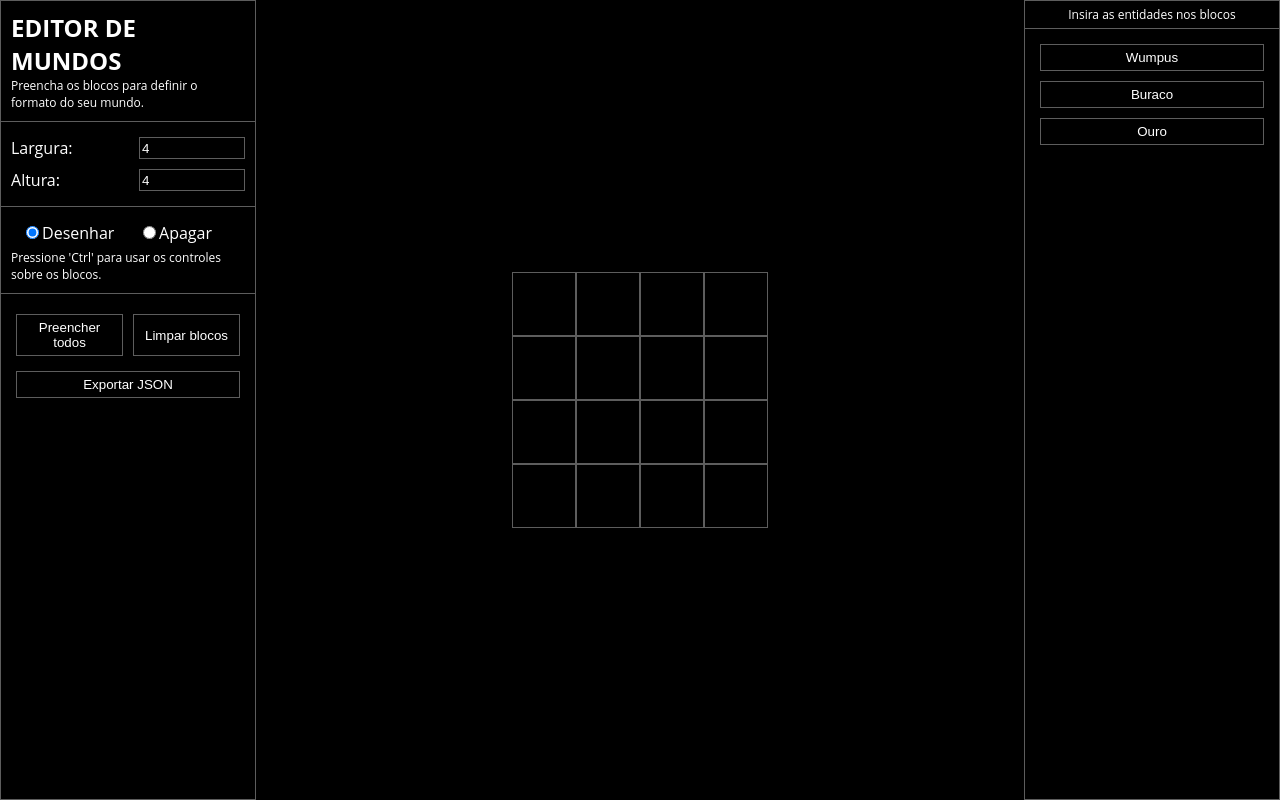
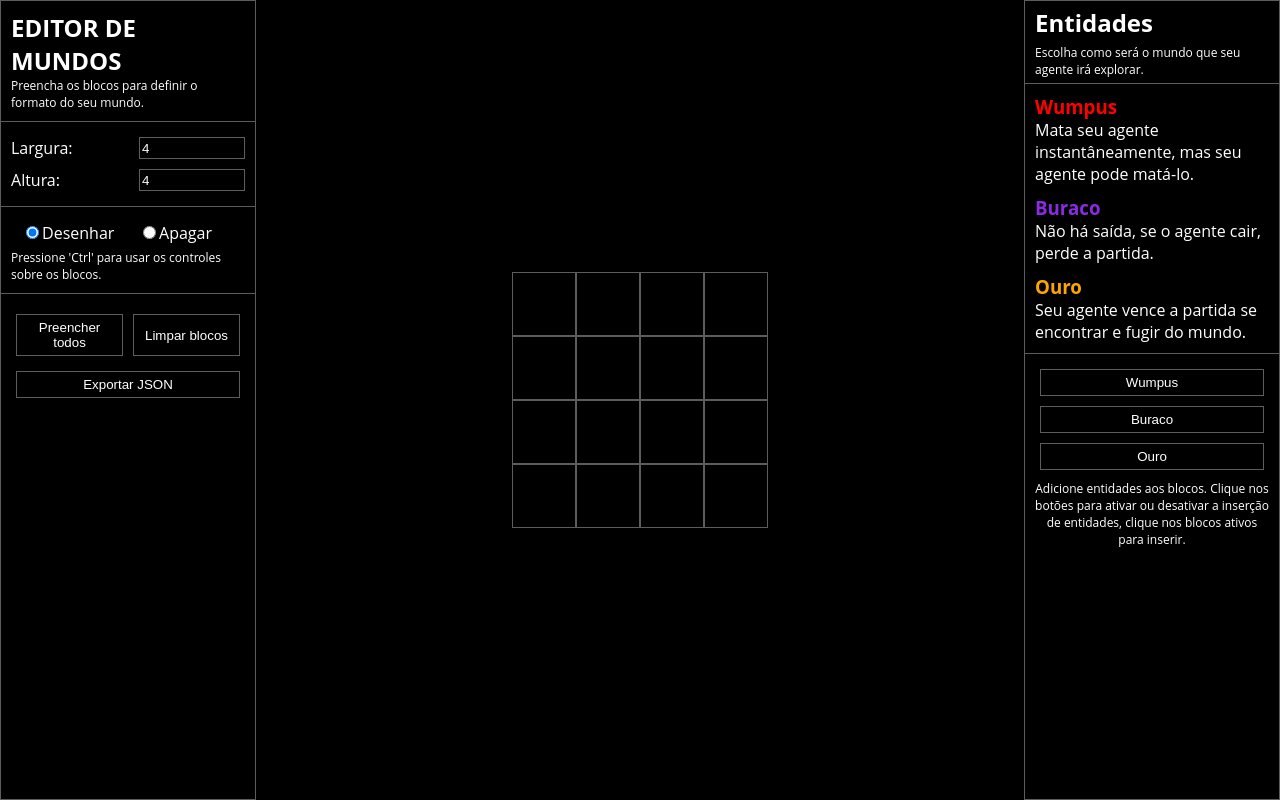
Before and after one commit to williamsdavid5/wumpus-verse-frontend, a React (Vite) app: page / in a window 1280 px wide. Built offline with nearby package versions, Linux system fonts and the light colour scheme.

Commit message:
uma pequena correção do layout, agora está bem melhor

```diff
--- a/src/pages/Mapa.jsx
+++ b/src/pages/Mapa.jsx
@@ -328,7 +328,23 @@ export default function Mapa() {
                     </div>
                 </section>
                 <aside className='janelaEntidades'>
-                    <p className='paragrafoInformativo'>Insira as entidades nos blocos</p>
+                    <h2>Entidades</h2>
+                    <p className='paragrafoInformativo' style={{ textAlign: 'left', marginLeft: '10px' }}>Escolha como será o mundo que seu agente irá explorar.</p>
+                    <p></p>
+                    <div className='divControle'>
+                        <div className='div-entidades-informacao'>
+                            {/* <div className='quadradoEntidade wumpus'></div>
+                            <p>
+                                Wumpus: Criado para matar agentes!
+                            </p> */}
+                            <h3 style={{ color: 'red' }}>Wumpus</h3>
+                            <p>Mata seu agente instantâneamente, mas seu agente pode matá-lo.</p>
+                            <h3 style={{ color: 'blueviolet', marginTop: '10px' }}>Buraco</h3>
+                            <p>Não há saída, se o agente cair, perde a partida.</p>
+                            <h3 style={{ color: 'orange', marginTop: '10px' }}>Ouro</h3>
+                            <p>Seu agente vence a partida se encontrar e fugir do mundo.</p>
+                        </div>
+                    </div>
                     <div className='divControle'>
                         <button
                             className={`botaoWumpus ${modoInsercao === 'wumpus' ? 'ativo' : ''}`}
@@ -348,7 +364,14 @@ export default function Mapa() {
                         >
                             Ouro
                         </button>
+                        <p className='paragrafoInformativo'>
+                            Adicione entidades aos blocos.
+                            Clique nos botões para ativar ou desativar a inserção de entidades,
+                            clique nos blocos ativos para inserir.</p>
                     </div>
+                    {/* <div className='divControle'>
+                        Sobre as entidades
+                    </div> */}
                 </aside>
             </main>
         </>
--- a/src/pages/styles/mapa.css
+++ b/src/pages/styles/mapa.css
@@ -163,7 +163,7 @@ button:hover {
 }
 
 .elemento.ouro {
-    background-color: yellow;
+    background-color: orange;
 }
 
 .botaoWumpus.ativo {
@@ -175,8 +175,19 @@ button:hover {
 }
 
 .botaoOuro.ativo {
-    background-color: yellow;
+    background-color: orange;
     color: black;
+}
+
+.div-entidades-informacao h3 {
+    margin: 0;
+}
+
+.quadradoEntidade {
+    width: 20px;
+    height: 20px;
+    background-color: white;
+    border-radius: 4px;
 }
 
 .bloco:hover {
@@ -195,6 +206,10 @@ button:hover {
     /* display: flex; */
 }
 
+.janelaEntidades h2 {
+    margin: 5px 10px;
+}
+
 @media (max-width: 900px) {
     .janelaCentralizada {
         width: 90%;
```
